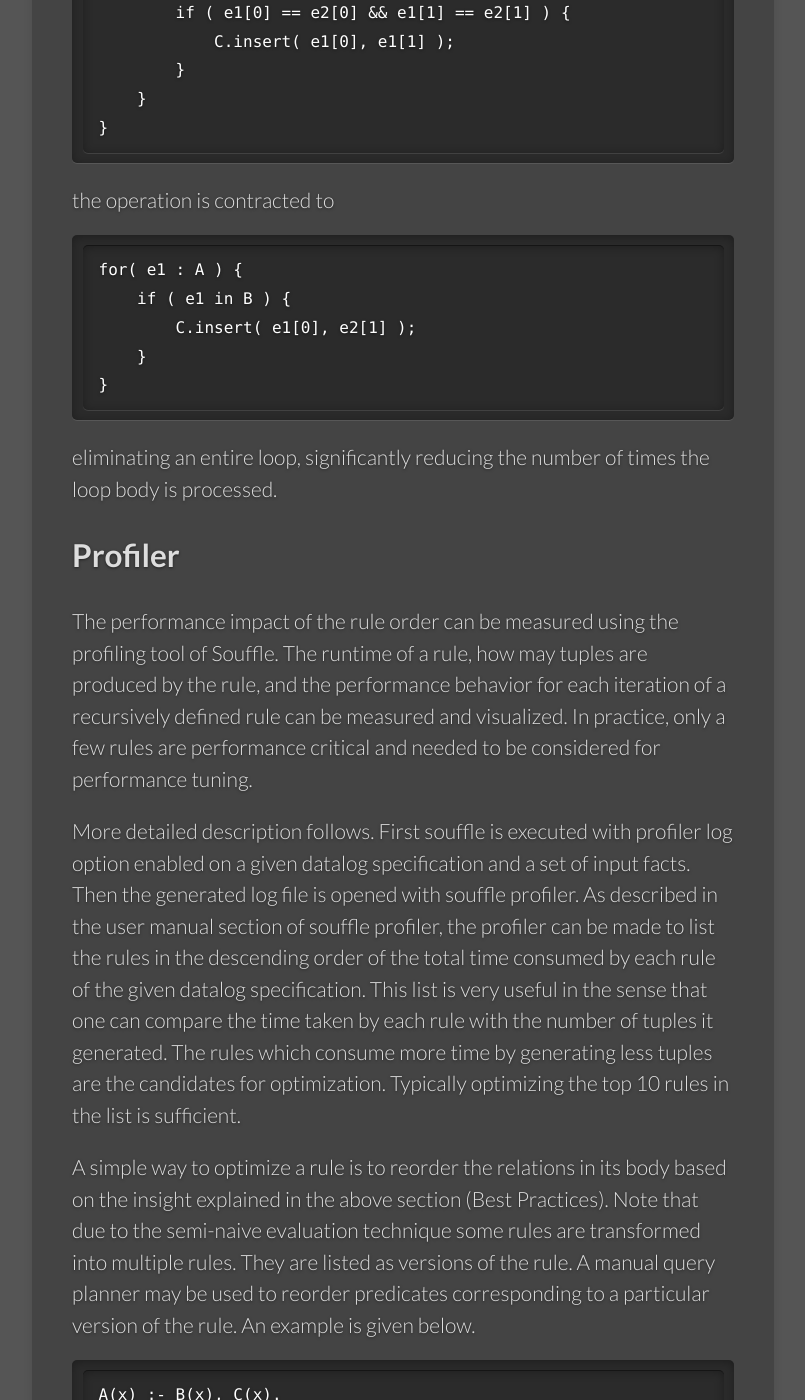
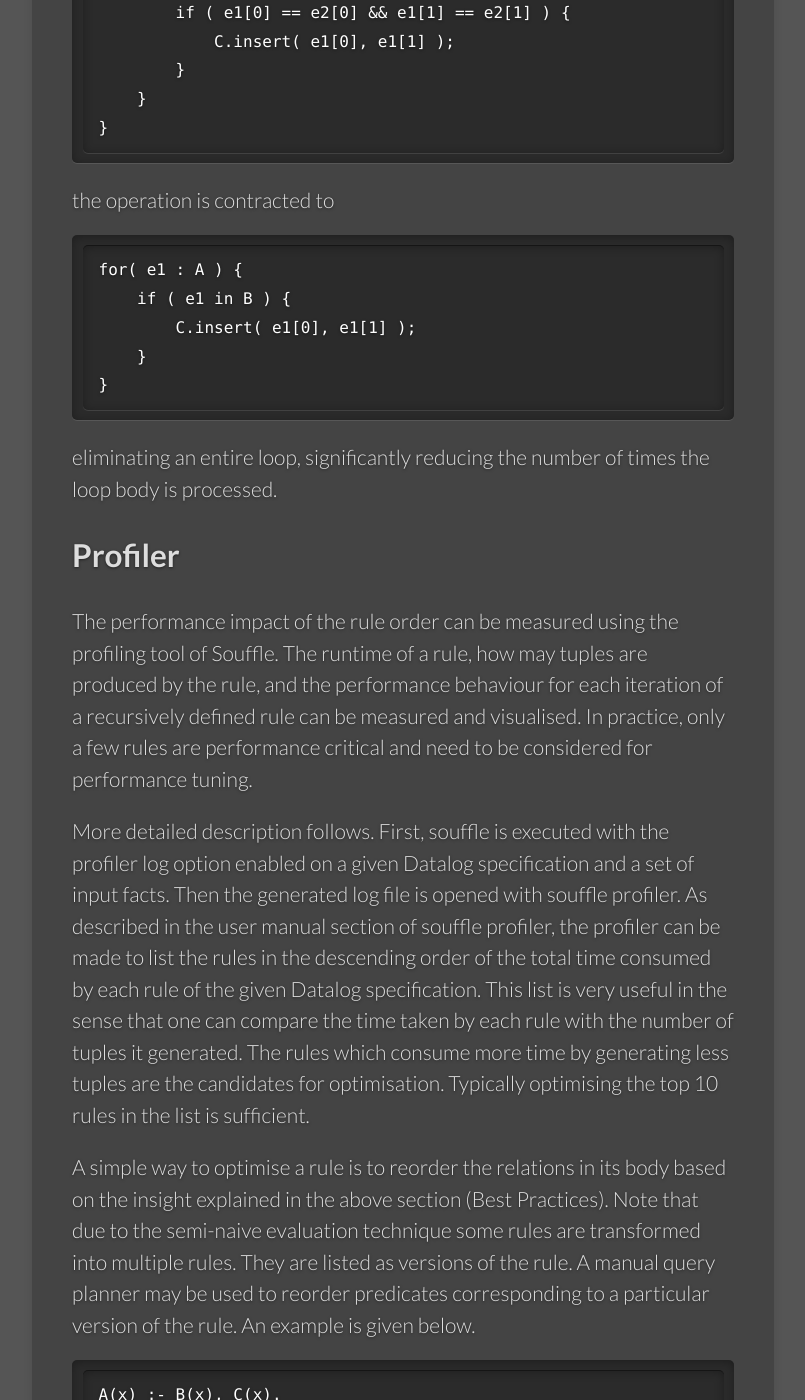
Before and after one commit to souffle-lang/souffle-lang.github.io, a Jekyll site: the page built from _docs/tuning.md, in a window 1280 px wide and 1400 px high, scrolled down 1694 px. Shown: the whole window, without its empty margins (139-944 px from the left). Built offline with Jekyll 4.4.1, drawn with Linux system fonts in a browser that asks for light colours; some of the changed text lies outside the part shown.

Commit message:
updated tuning page

````diff
--- a/_docs/tuning.md
+++ b/_docs/tuning.md
@@ -48,7 +48,7 @@ the operation is contracted to
 ```
 for( e1 : A ) {
     if ( e1 in B ) {
-        C.insert( e1[0], e2[1] );
+        C.insert( e1[0], e1[1] );
     }
 }
 ```
@@ -56,11 +56,11 @@ eliminating an entire loop, significantly reducing the number of times the loop
 
 ## Profiler
 
-The performance impact of the rule order can be measured using the profiling tool of Souffle. The runtime of a rule, how may tuples are produced by the rule, and the performance behavior for each iteration of a recursively defined rule can be measured and visualized. In practice, only a few rules are performance critical and needed to be considered for performance tuning.
+The performance impact of the rule order can be measured using the profiling tool of Souffle. The runtime of a rule, how may tuples are produced by the rule, and the performance behaviour for each iteration of a recursively defined rule can be measured and visualised. In practice, only a few rules are performance critical and need to be considered for performance tuning.
 
-More detailed description follows. First souffle is executed with profiler log option enabled on a given datalog specification and a set of input facts. Then the generated log file is opened with souffle profiler. As described in the user manual section of souffle profiler, the profiler can be made to list the rules in the descending order of the total time consumed by each rule of the given datalog specification. This list is very useful in the sense that one can compare the time taken by each rule with the number of tuples it generated. The rules which consume more time by generating less tuples are the candidates for optimization. Typically optimizing the top 10 rules in the list is sufficient.
+More detailed description follows. First, souffle is executed with the profiler log option enabled on a given Datalog specification and a set of input facts. Then the generated log file is opened with souffle profiler. As described in the user manual section of souffle profiler, the profiler can be made to list the rules in the descending order of the total time consumed by each rule of the given Datalog specification. This list is very useful in the sense that one can compare the time taken by each rule with the number of tuples it generated. The rules which consume more time by generating less tuples are the candidates for optimisation. Typically optimising the top 10 rules in the list is sufficient.
 
-A simple way to optimize a rule is to reorder the relations in its body based on the insight explained in the above section (Best Practices). Note that due to the semi-naive evaluation technique some rules are transformed into multiple rules. They are listed as versions of the rule. A manual query planner may be used to reorder predicates corresponding to a particular version of the rule. An example is given below.
+A simple way to optimise a rule is to reorder the relations in its body based on the insight explained in the above section (Best Practices). Note that due to the semi-naive evaluation technique some rules are transformed into multiple rules. They are listed as versions of the rule. A manual query planner may be used to reorder predicates corresponding to a particular version of the rule. An example is given below.
 
 ```
 A(x) :- B(x), C(x).
````
Also changed, not shown: other parts of _docs/tuning.md (+5 -5 lines).
